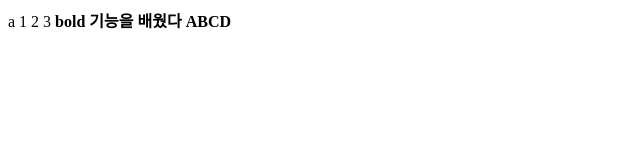
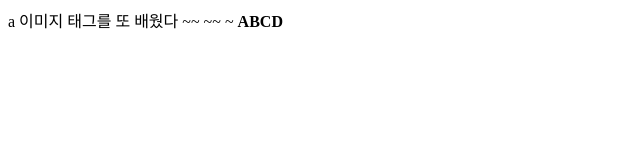
Before and after one commit to doyupK/test_jjindddddong, a plain HTML site: page index.html in a window 1280 px wide. Shown: the whole page, without its empty margins (0-640 px from the left). Drawn offline with Linux system fonts and the light colour scheme.

Commit message:
이미지 태그

```diff
--- a/index.html
+++ b/index.html
@@ -6,10 +6,12 @@
           content="width=device-width, user-scalable=no, initial-scale=1.0, maximum-scale=1.0, minimum-scale=1.0">
     <meta http-equiv="X-UA-Compatible" content="ie=edge">
     <title>김동현</title>a
-    1
-    2
-    3
-    <b>bold 기능을 배웠다</b>
+
+    <img>이미지 태그를 또 배웠다</img>
+    ~~
+    ~~
+    ~
+
 
 
 <B>ABCD</B>
```
